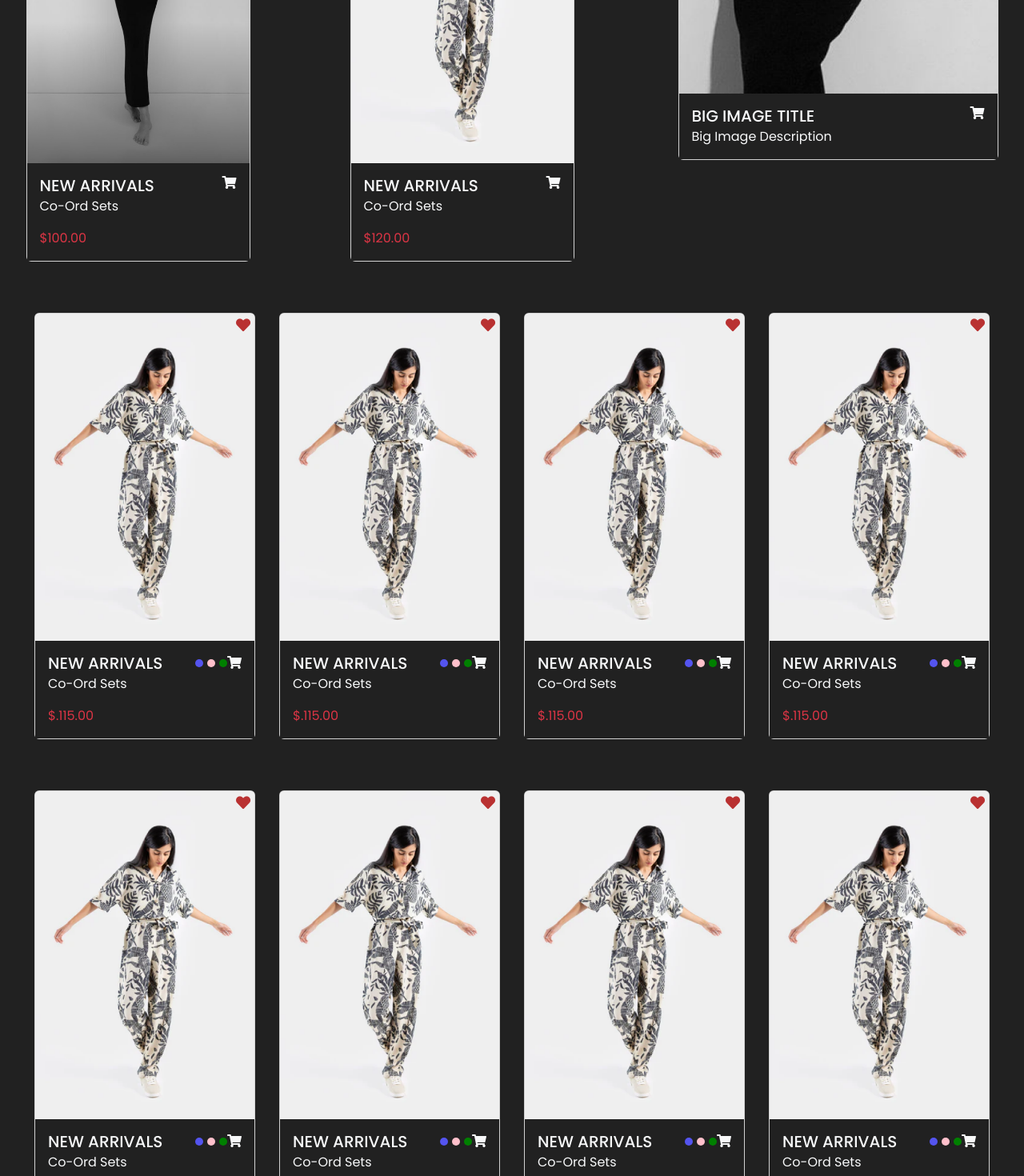
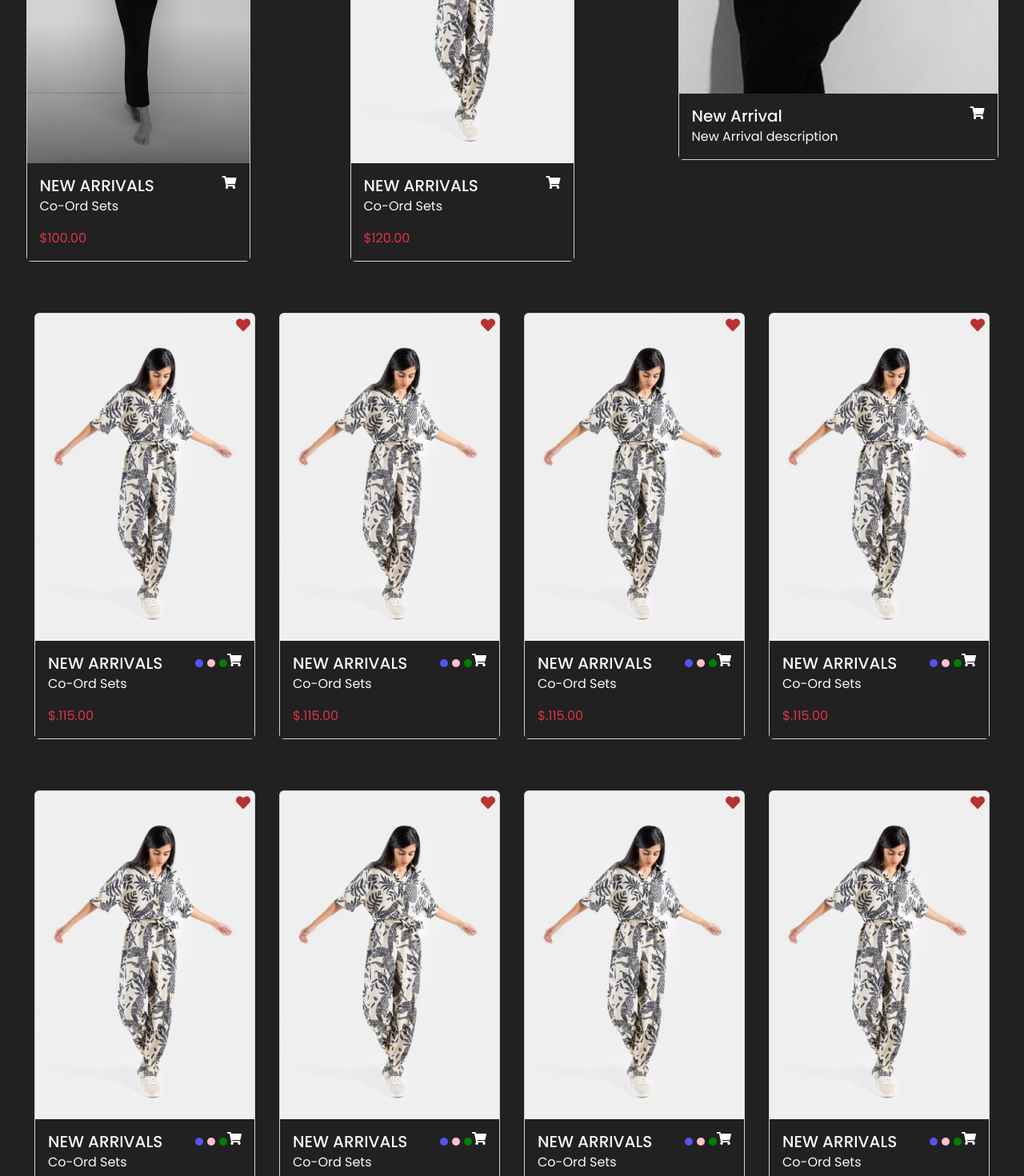
Before and after one commit to chuzairnisar425/ecommercewebsite, a React (Create React App) app: page /ViewAllCategories in a window 1280 px wide. Shown: the part 1000-2470 px from the top of the page at 80% size. Built offline with nearby package versions, Linux system fonts and the light colour scheme.

Commit message:
modified

```diff
--- a/src/components/ViewAllCategories.js
+++ b/src/components/ViewAllCategories.js
@@ -100,7 +100,8 @@ const ViewAllCategories = () => {
                                 </span>
                                 <div className="card-body bg-black text-light">
                                     <h5 className="card-title d-inline">{product.title}</h5>
-                                    <i className="fas fa-shopping-cart float-end"></i>
+                                    <Link to='/additem' >
+              <i className="fas fa-shopping-cart float-end text-white"></i></Link>
                                     <p className="card-text">{product.description}</p>
                                     <p className="card-text text-danger">${product.price.toFixed(2)}</p>
                                 </div>
@@ -114,9 +115,10 @@ const ViewAllCategories = () => {
                                 <i className="fas fa-heart"></i>
                             </span>
                             <div className="card-body bg-black text-light">
-                                <h5 className="card-title d-inline">BIG IMAGE TITLE</h5>
-                                <i className="fas fa-shopping-cart float-end"></i>
-                                <p className="card-text">Big Image Description</p>
+                                <h5 className="card-title d-inline">New Arrival</h5>
+                                <Link to='/additem' >
+                                <i className="fas fa-shopping-cart float-end text-white"></i></Link>
+                                <p className="card-text">New Arrival description</p>
                             </div>
                         </div>
                     </div>
@@ -135,7 +137,8 @@ const ViewAllCategories = () => {
          <div className="small-circle blue"></div>
         <div className="small-circle pink"></div>
         <div className="small-circle green"></div>
-        <i className="fas fa-shopping-cart"></i>
+          <Link to='/additem' >
+              <i className="fas fa-shopping-cart float-end text-white"></i></Link>
 
       </div>
       <p className="card-text">Co-Ord Sets</p>
@@ -155,7 +158,8 @@ const ViewAllCategories = () => {
          <div className="small-circle blue"></div>
         <div className="small-circle pink"></div>
         <div className="small-circle green"></div>
-        <i className="fas fa-shopping-cart"></i>
+          <Link to='/additem' >
+              <i className="fas fa-shopping-cart float-end text-white"></i></Link>
 
       </div>
       <p className="card-text">Co-Ord Sets</p>
@@ -175,7 +179,8 @@ const ViewAllCategories = () => {
          <div className="small-circle blue"></div>
         <div className="small-circle pink"></div>
         <div className="small-circle green"></div>
-        <i className="fas fa-shopping-cart"></i>
+          <Link to='/additem' >
+              <i className="fas fa-shopping-cart float-end text-white"></i></Link>
 
       </div>
       <p className="card-text">Co-Ord Sets</p>
@@ -195,7 +200,8 @@ const ViewAllCategories = () => {
          <div className="small-circle blue"></div>
         <div className="small-circle pink"></div>
         <div className="small-circle green"></div>
-        <i className="fas fa-shopping-cart"></i>
+          <Link to='/additem' >
+              <i className="fas fa-shopping-cart float-end text-white"></i></Link>
 
       </div>
       <p className="card-text">Co-Ord Sets</p>
@@ -217,8 +223,8 @@ const ViewAllCategories = () => {
          <div className="small-circle blue"></div>
         <div className="small-circle pink"></div>
         <div className="small-circle green"></div>
-        <i className="fas fa-shopping-cart"></i>
-
+        <Link to='/additem' >
+        <i className="fas fa-shopping-cart float-end text-white"></i></Link>
       </div>
       <p className="card-text">Co-Ord Sets</p>
       <p className="card-text text-danger">$.115.00</p>
@@ -237,8 +243,8 @@ const ViewAllCategories = () => {
          <div className="small-circle blue"></div>
         <div className="small-circle pink"></div>
         <div className="small-circle green"></div>
-        <i className="fas fa-shopping-cart"></i>
-
+        <Link to='/additem' >
+        <i className="fas fa-shopping-cart float-end text-white"></i></Link>
       </div>
       <p className="card-text">Co-Ord Sets</p>
       <p className="card-text text-danger">$.115.00</p>
@@ -259,8 +265,8 @@ const ViewAllCategories = () => {
          <div className="small-circle blue"></div>
         <div className="small-circle pink"></div>
         <div className="small-circle green"></div>
-        <i className="fas fa-shopping-cart"></i>
-
+        <Link to='/additem' >
+        <i className="fas fa-shopping-cart float-end text-white"></i></Link>
       </div>
       <p className="card-text">Co-Ord Sets</p>
       <p className="card-text text-danger">$.115.00</p>
@@ -286,8 +292,8 @@ const ViewAllCategories = () => {
          <div className="small-circle blue"></div>
         <div className="small-circle pink"></div>
         <div className="small-circle green"></div>
-        <i className="fas fa-shopping-cart"></i>
-
+        <Link to='/additem' >
+        <i className="fas fa-shopping-cart float-end text-white"></i></Link>
       </div>
       <p className="card-text">Co-Ord Sets</p>
       <p className="card-text text-danger">$.115.00</p>
@@ -308,8 +314,8 @@ const ViewAllCategories = () => {
          <div className="small-circle blue"></div>
         <div className="small-circle pink"></div>
         <div className="small-circle green"></div>
-        <i className="fas fa-shopping-cart"></i>
-
+        <Link to='/additem' >
+        <i className="fas fa-shopping-cart float-end text-white"></i></Link>
       </div>
       <p className="card-text">Co-Ord Sets</p>
       <p className="card-text text-danger">$.115.00</p>
@@ -328,8 +334,8 @@ const ViewAllCategories = () => {
          <div className="small-circle blue"></div>
         <div className="small-circle pink"></div>
         <div className="small-circle green"></div>
-        <i className="fas fa-shopping-cart"></i>
-
+        <Link to='/additem' >
+        <i className="fas fa-shopping-cart float-end text-white"></i></Link>
       </div>
       <p className="card-text">Co-Ord Sets</p>
       <p className="card-text text-danger">$.115.00</p>
@@ -348,8 +354,8 @@ const ViewAllCategories = () => {
          <div className="small-circle blue"></div>
         <div className="small-circle pink"></div>
         <div className="small-circle green"></div>
-        <i className="fas fa-shopping-cart"></i>
-
+        <Link to='/additem' >
+        <i className="fas fa-shopping-cart float-end text-white"></i></Link>
       </div>
       <p className="card-text">Co-Ord Sets</p>
       <p className="card-text text-danger">$.115.00</p>
@@ -368,8 +374,8 @@ const ViewAllCategories = () => {
          <div className="small-circle blue"></div>
         <div className="small-circle pink"></div>
         <div className="small-circle green"></div>
-        <i className="fas fa-shopping-cart"></i>
-
+        <Link to='/additem' >
+        <i className="fas fa-shopping-cart float-end text-white"></i></Link>
       </div>
       <p className="card-text">Co-Ord Sets</p>
       <p className="card-text text-danger">$.115.00</p>
@@ -390,8 +396,8 @@ const ViewAllCategories = () => {
          <div className="small-circle blue"></div>
         <div className="small-circle pink"></div>
         <div className="small-circle green"></div>
-        <i className="fas fa-shopping-cart"></i>
-
+        <Link to='/additem' >
+        <i className="fas fa-shopping-cart float-end text-white"></i></Link>
       </div>
       <p className="card-text">Co-Ord Sets</p>
       <p className="card-text text-danger">$.115.00</p>
@@ -410,8 +416,8 @@ const ViewAllCategories = () => {
          <div className="small-circle blue"></div>
         <div className="small-circle pink"></div>
         <div className="small-circle green"></div>
-        <i className="fas fa-shopping-cart"></i>
-
+        <Link to='/additem' >
+        <i className="fas fa-shopping-cart float-end text-white"></i></Link>
       </div>
       <p className="card-text">Co-Ord Sets</p>
       <p className="card-text text-danger">$.115.00</p>
@@ -430,7 +436,8 @@ const ViewAllCategories = () => {
          <div className="small-circle blue"></div>
         <div className="small-circle pink"></div>
         <div className="small-circle green"></div>
-        <i className="fas fa-shopping-cart"></i>
+          <Link to='/additem' >
+              <i className="fas fa-shopping-cart float-end text-white"></i></Link>
 
       </div>
       <p className="card-text">Co-Ord Sets</p>
@@ -452,7 +459,8 @@ const ViewAllCategories = () => {
             <div className="small-circle blue"></div>
             <div className="small-circle pink"></div>
             <div className="small-circle green"></div>
-            <i className="fas fa-shopping-cart"></i>
+              <Link to='/additem' >
+              <i className="fas fa-shopping-cart float-end text-white"></i></Link>
           </div>
           <p className="card-text">Co-Ord Sets</p>
           <p className="card-text text-danger">$115.00</p>
@@ -468,7 +476,7 @@ const ViewAllCategories = () => {
             <div className="card">
               <img src={shop1} className="card-img-top" alt="Image 1" />
               <div className="overlay d-flex justify-content-center align-items-end ">
-                <button className="btn btn-danger mb-4">WINTER WEAR</button>
+              <Link to='/viewallcategories'>     <button className="btn btn-danger mb-4">WINTER WEAR</button></Link>
               </div>
             </div>
           </div>
@@ -476,7 +484,7 @@ const ViewAllCategories = () => {
             <div className="card">
               <img src={shop2} className="card-img-top" alt="Image 2" />
               <div className="overlay d-flex justify-content-center align-items-end">
-                <button className="btn btn-danger mb-4 ">WINTER WEAR</button>
+              <Link to='/viewallcategories'>     <button className="btn btn-danger mb-4">WINTER WEAR</button></Link>
               </div>
             </div>
           </div>
@@ -484,7 +492,7 @@ const ViewAllCategories = () => {
             <div className="card">
               <img src={shop3} className="card-img-top" alt="Image 3" />
               <div className="overlay d-flex justify-content-center align-items-end">
-                <button className="btn btn-danger mb-4">WINTER WEAR</button>
+              <Link to='/viewallcategories'>     <button className="btn btn-danger mb-4">WINTER WEAR</button></Link>
               </div>
             </div>
           </div>
@@ -492,7 +500,7 @@ const ViewAllCategories = () => {
             <div className="card">
               <img src={shop4} className="card-img-top" alt="Image 4" />
               <div className="overlay d-flex justify-content-center align-items-end">
-                <button className="btn btn-danger mb-4">WINTER WEAR</button>
+              <Link to='/viewallcategories'>     <button className="btn btn-danger mb-4">WINTER WEAR</button></Link>
               </div>
             </div>
           </div>
```
Also changed, not shown: src/components/HomePage.js (+8 -6 lines).
